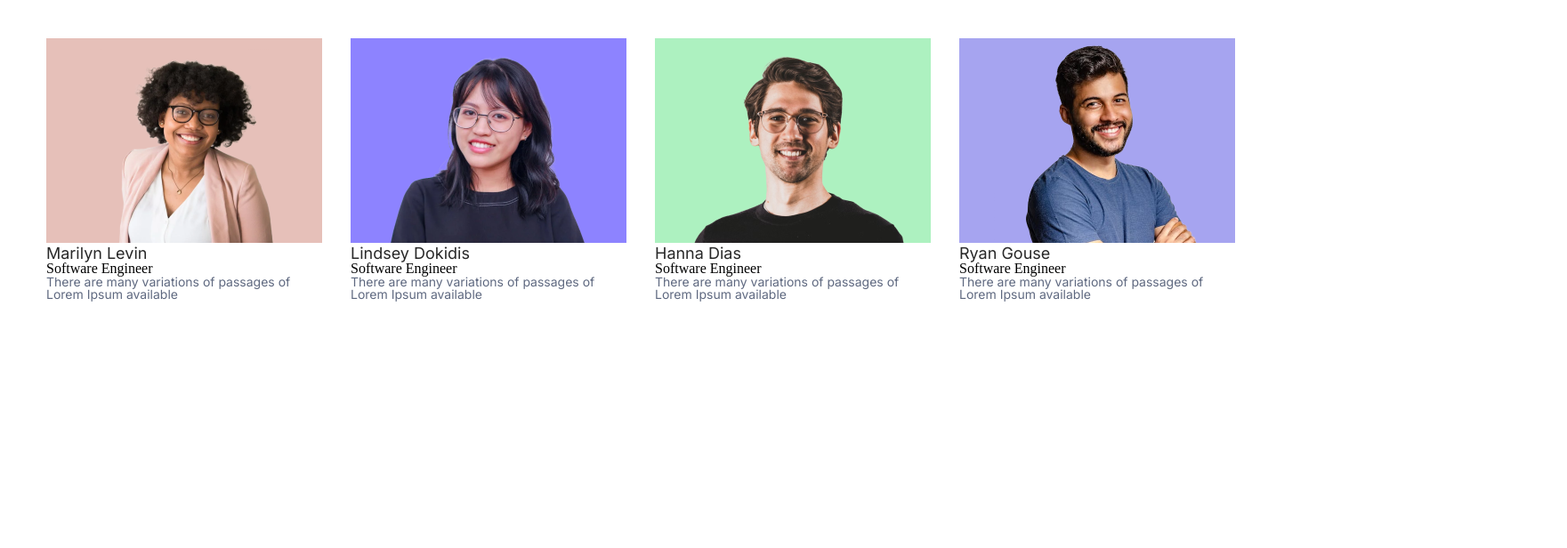
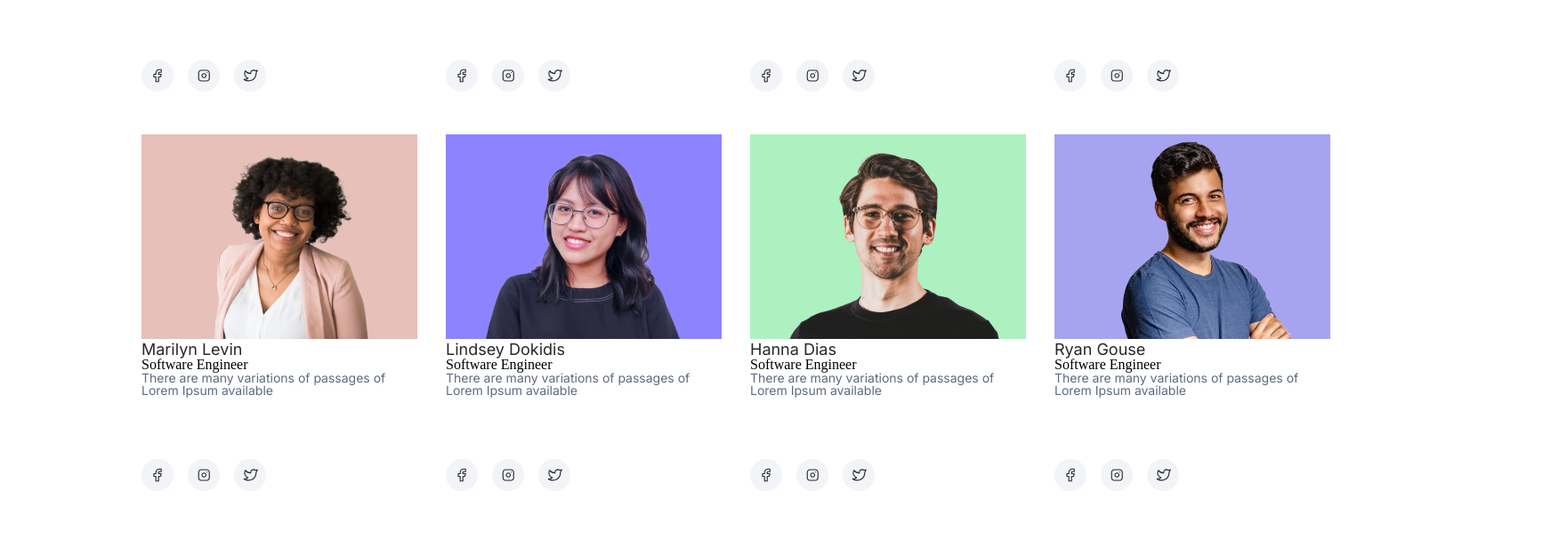
Before and after one commit to nuc1ni/task6, a plain HTML site: page index.html in a window 1280 px wide. Shown: the part 536-1152 px from the top of the page at 89% size, 1761 px wide, since content can reach past the window. Before the commit the page ends 920 px from the top, so only its background shows below. Drawn offline with Linux system fonts and the light colour scheme.

Commit message:
add icon-box

```diff
--- a/css/style.css
+++ b/css/style.css
@@ -33,7 +33,7 @@
     flex-flow: row wrap;
     width: 1336px;
     margin-top: 48px;
-    margin-left: 52px;
+    margin-left: 159px;
     margin-right: 52px;
     justify-content: space-between;
     align-items: center;
@@ -70,3 +70,50 @@
     font-size: 14px;
     color: #5F6980;
 }
+.icon-box {
+    width: 140px;
+    height: 36px;
+    display: flex;
+    flex-direction: row;
+    flex-wrap: wrap;
+    align-items: flex-start;
+    gap: 16px;
+    margin-top: 24px;
+    margin-bottom: 48px;
+}
+.facebook {
+    width: 36px;
+    height: 36px;
+    border-radius: 100px;
+    background-color:  #F2F4F7;
+    display: flex;
+    justify-content: center;
+    align-items: center;
+
+
+}
+.instagram {
+    width: 36px;
+    height: 36px;
+    border-radius: 100px;
+    background-color:  #F2F4F7;
+    display: flex;
+    justify-content: center;
+    align-items: center;
+}
+.twitter {
+    width: 36px;
+    height: 36px;
+    border-radius: 100px;
+    background-color:  #F2F4F7;
+    display: flex;
+    justify-content: center;
+    align-items: center;
+}
+.footer {
+    background-color: #535353;
+    width: 1654px;
+    height: 512px;
+    margin-top: 48px;
+    margin-left: 107px;
+}
--- a/index.html
+++ b/index.html
@@ -30,6 +30,17 @@
                           <p class="section-paragraph">There are many variations of passages of Lorem Ipsum available</p>
 
                     </div>
+                    <div class="icon-box">
+                        <div class="facebook">
+                            <img src="images/Vector.fb.svg" alt="facebook">
+                        </div>
+                        <div class="instagram">
+                            <img src="images/vector.inst.svg" alt="instagram">
+                        </div>
+                        <div class="twitter">
+                            <img src="images/Vector.twitter.svg" alt="twitter">
+                        </div>
+                    </div>
                 </div>
                 <div>
                     <img class="child-element" src="images/martin.png" alt="martin">
@@ -40,6 +51,17 @@
                           <p class="section-paragraph">There are many variations of passages of Lorem Ipsum available</p>
 
                     </div>
+                    <div class="icon-box">
+                        <div class="facebook">
+                            <img src="images/Vector.fb.svg" alt="facebook">
+                        </div>
+                        <div class="instagram">
+                            <img src="images/vector.inst.svg" alt="instagram">
+                        </div>
+                        <div class="twitter">
+                            <img src="images/Vector.twitter.svg" alt="twitter">
+                        </div>
+                    </div>
                 </div>
                 <div>
                     <img class="child-element" src="images/jordyn.png" alt="jordyn">
@@ -49,6 +71,17 @@
                          <h5 class="profession">Software Engineer</h5>
                          <p class="section-paragraph">There are many variations of passages of Lorem Ipsum available</p>
 
+                    </div>
+                    <div class="icon-box">
+                        <div class="facebook">
+                            <img src="images/Vector.fb.svg" alt="facebook">
+                        </div>
+                        <div class="instagram">
+                            <img src="images/vector.inst.svg" alt="instagram">
+                        </div>
+                        <div class="twitter">
+                            <img src="images/Vector.twitter.svg" alt="twitter">
+                        </div>
                     </div>
 
                 </div>
@@ -61,6 +94,17 @@
                            <p class="section-paragraph">There are many variations of passages of Lorem Ipsum available</p>
 
                     </div>
+                    <div class="icon-box">
+                        <div class="facebook">
+                            <img src="images/Vector.fb.svg" alt="facebook">
+                        </div>
+                        <div class="instagram">
+                            <img src="images/vector.inst.svg" alt="instagram">
+                        </div>
+                        <div class="twitter">
+                            <img src="images/Vector.twitter.svg" alt="twitter">
+                        </div>
+                    </div>
                 </div>
                 <div>
                     <img class="child-element" src="images/marylin.png" alt="marylin">
@@ -70,6 +114,17 @@
                           <h5 class="profession">Software Engineer</h5>
                           <p class="section-paragraph">There are many variations of passages of Lorem Ipsum available</p>
 
+                    </div>
+                    <div class="icon-box">
+                        <div class="facebook">
+                            <img src="images/Vector.fb.svg" alt="facebook">
+                        </div>
+                        <div class="instagram">
+                            <img src="images/vector.inst.svg" alt="instagram">
+                        </div>
+                        <div class="twitter">
+                            <img src="images/Vector.twitter.svg" alt="twitter">
+                        </div>
                     </div>
                 </div>
                 <div>
@@ -81,6 +136,17 @@
                             <p class="section-paragraph">There are many variations of passages of Lorem Ipsum available</p>
 
                     </div>
+                    <div class="icon-box">
+                        <div class="facebook">
+                            <img src="images/Vector.fb.svg" alt="facebook">
+                        </div>
+                        <div class="instagram">
+                            <img src="images/vector.inst.svg" alt="instagram">
+                        </div>
+                        <div class="twitter">
+                            <img src="images/Vector.twitter.svg" alt="twitter">
+                        </div>
+                    </div>
                 </div>
                 <div>
                     <img class="child-element" src="images/hanna.png" alt="hanna">
@@ -89,9 +155,18 @@
 
                            <h5 class="profession">Software Engineer</h5>
                            <p class="section-paragraph">There are many variations of passages of Lorem Ipsum available</p>
-
                     </div>
-
+                    <div class="icon-box">
+                        <div class="facebook">
+                            <img src="images/Vector.fb.svg" alt="facebook">
+                        </div>
+                        <div class="instagram">
+                            <img src="images/vector.inst.svg" alt="instagram">
+                        </div>
+                        <div class="twitter">
+                            <img src="images/Vector.twitter.svg" alt="twitter">
+                        </div>
+                    </div>
                 </div>
                 <div>
                     <img class="child-element" src="images/ryan.png" alt="ryan">
@@ -102,6 +177,17 @@
                            <p class="section-paragraph">There are many variations of passages of Lorem Ipsum available</p>
 
                     </div>
+                    <div class="icon-box">
+                        <div class="facebook">
+                            <img src="images/Vector.fb.svg" alt="facebook">
+                        </div>
+                        <div class="instagram">
+                            <img src="images/vector.inst.svg" alt="instagram">
+                        </div>
+                        <div class="twitter">
+                            <img src="images/Vector.twitter.svg" alt="twitter">
+                        </div>
+                    </div>
 
                 </div>
 
@@ -110,6 +196,9 @@
 
     </main>
     <footer>
+        <div class="footer">
+
+        </div>
 
     </footer>
 </body>
```
Also changed, not shown: images/Vector.fb.svg (added), images/Vector.twitter.svg (added), images/vector.inst.svg (added).
